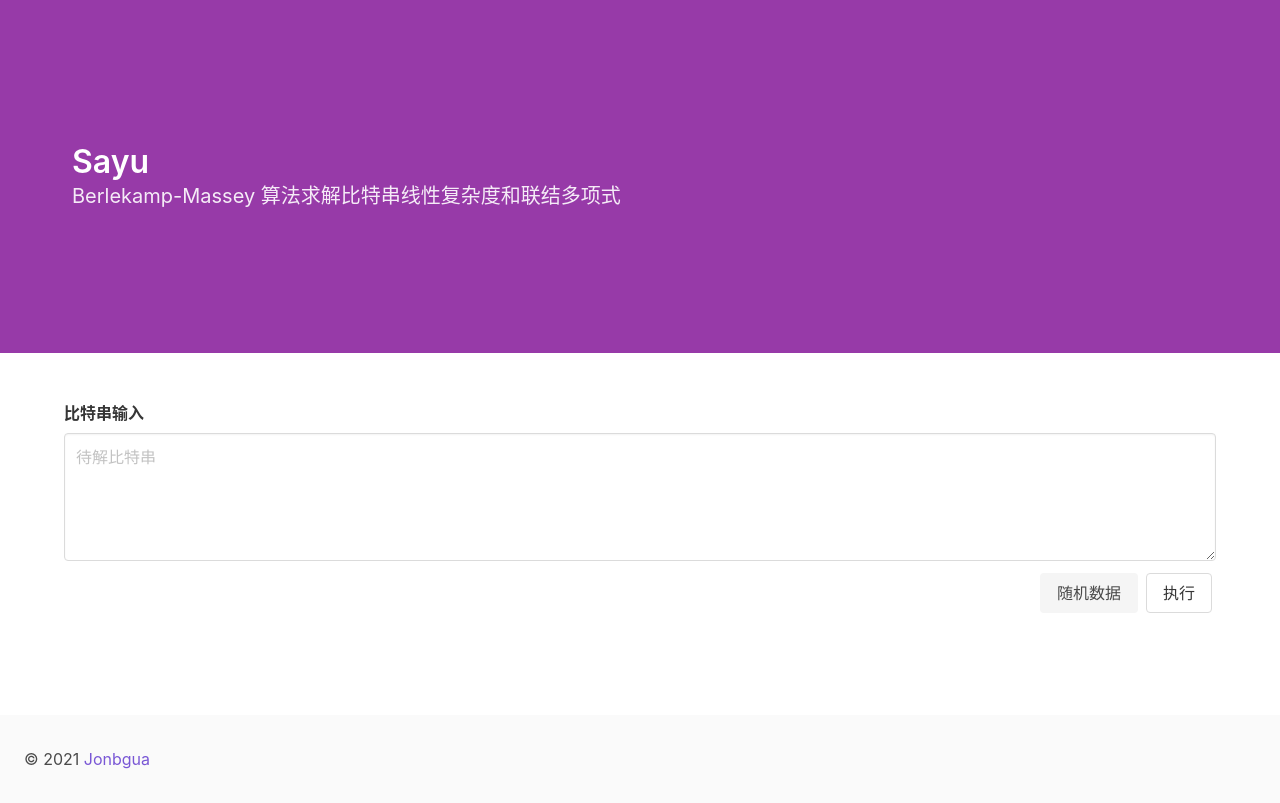
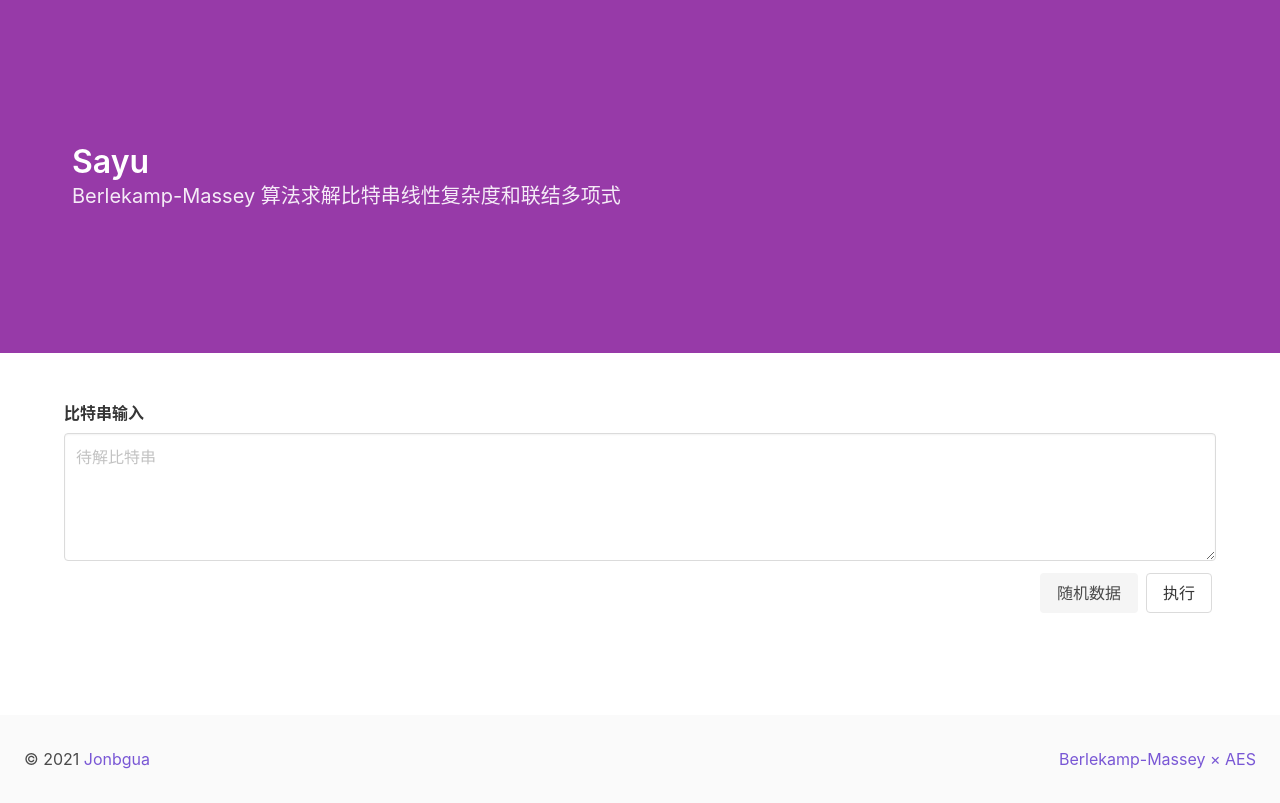
Before and after one commit to jonbhw/sayu, a Vue app: page / in a window 1280 px wide. Built offline with nearby package versions, Linux system fonts and the light colour scheme.

Commit message:
添加到 AES 的链接

```diff
--- a/src/components/Footer.vue
+++ b/src/components/Footer.vue
@@ -6,6 +6,9 @@
         <a href="https://jonbgua.com" target="_blank" rel="noopener noreferrer">
           Jonbgua
         </a>
+        <span style="float: right">
+          <a href="https://aes.jonbgua.com/">Berlekamp-Massey × AES</a>
+        </span>
       </p>
     </div>
   </footer>
```
Also changed, not shown: 2 other files (tests, documents, lock files or other folders).
